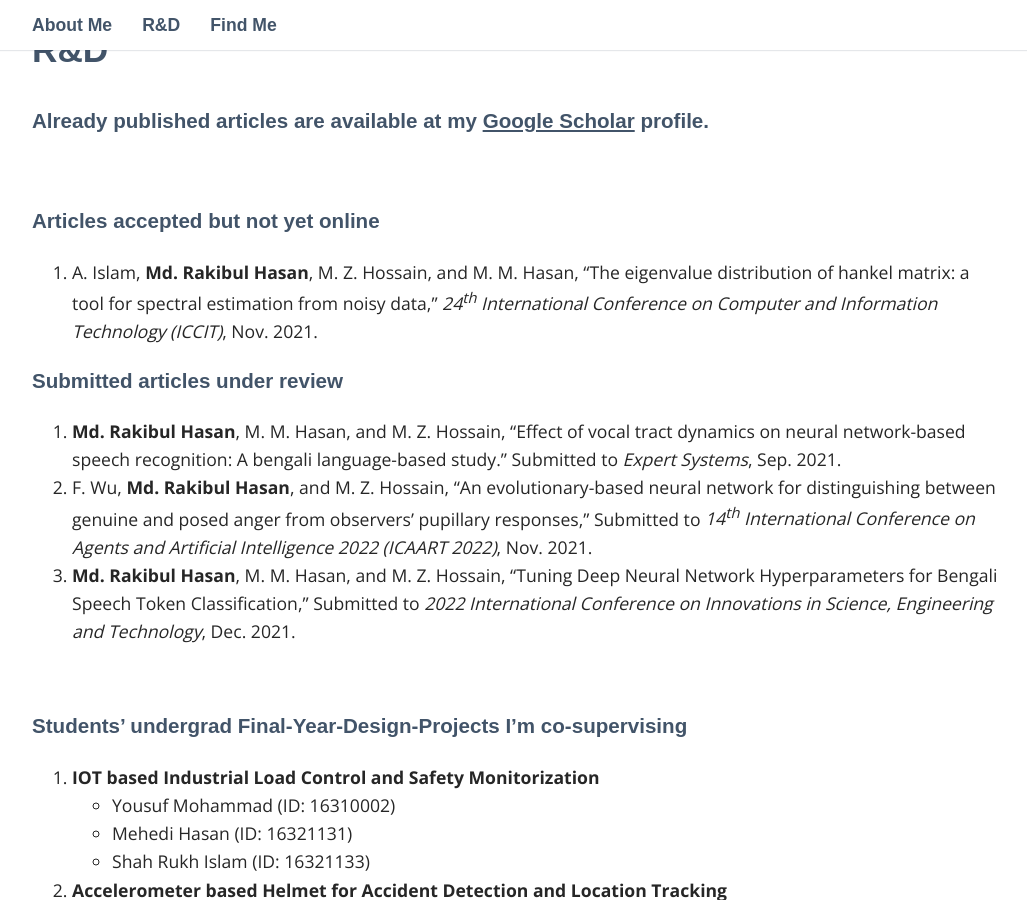
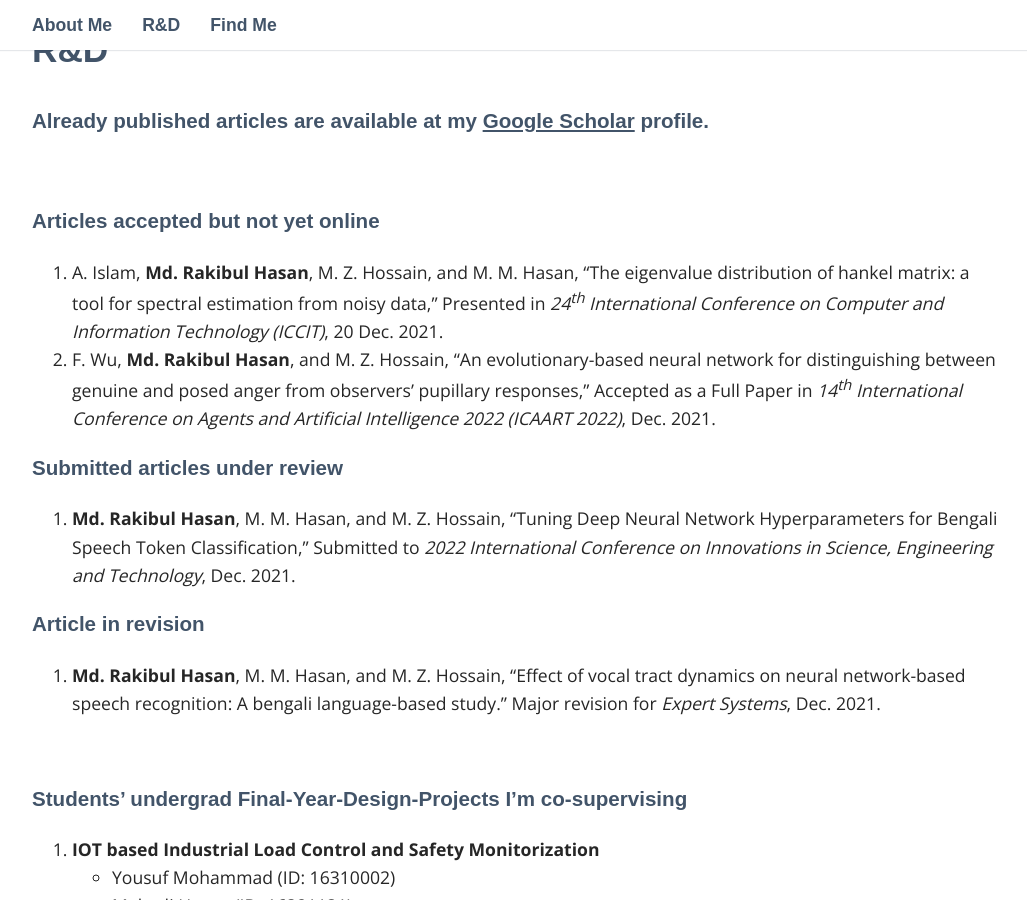
Before and after one commit to hasan-rakibul/hasan-rakibul.github.io, a Jekyll site: the page built from _pages/02_R&D.md, in a window 1280 px wide and 900 px high, scrolled down 280 px. Shown: the whole window, without its empty margins (123-1150 px from the left). Built offline with Jekyll 4.4.1, drawn with Linux system fonts in a browser that asks for light colours; some web fonts are replaced.

Commit message:
accept and revision

```diff
--- a/_pages/02_R&D.md
+++ b/_pages/02_R&D.md
@@ -9,16 +9,14 @@ permalink: /r&d/
 &nbsp;
 
 ### Articles accepted but not yet online
-1. A. Islam, **Md. Rakibul Hasan**, M. Z. Hossain, and M. M. Hasan, “The eigenvalue distribution of hankel matrix: a tool for spectral estimation from noisy data,” _24<sup>th</sup> International Conference on Computer and Information Technology (ICCIT)_, Nov. 2021.
+1. A. Islam, **Md. Rakibul Hasan**, M. Z. Hossain, and M. M. Hasan, “The eigenvalue distribution of hankel matrix: a tool for spectral estimation from noisy data,” Presented in _24<sup>th</sup> International Conference on Computer and Information Technology (ICCIT)_, 20 Dec. 2021.
+2. F. Wu, **Md. Rakibul Hasan**, and M. Z. Hossain, “An evolutionary-based neural network for distinguishing between genuine and posed anger from observers’ pupillary responses,” Accepted as a Full Paper in _14<sup>th</sup> International Conference on Agents and Artificial Intelligence 2022 (ICAART 2022)_, Dec. 2021.
 
 ### Submitted articles under review
-1. **Md. Rakibul Hasan**, M. M. Hasan, and M. Z. Hossain, “Effect of vocal tract dynamics on neural network-based speech recognition: A bengali language-based study.” Submitted to _Expert Systems_, Sep. 2021.
-2. F. Wu, **Md. Rakibul Hasan**, and M. Z. Hossain, “An evolutionary-based neural network for distinguishing between genuine and posed anger from observers’ pupillary responses,” Submitted to _14<sup>th</sup> International Conference on Agents and Artificial Intelligence 2022 (ICAART 2022)_, Nov. 2021.
-3. **Md. Rakibul Hasan**, M. M. Hasan, and M. Z. Hossain, "Tuning Deep Neural Network Hyperparameters for Bengali Speech Token Classification,” Submitted to _2022 International Conference on Innovations in Science, Engineering and Technology_, Dec. 2021.
+1. **Md. Rakibul Hasan**, M. M. Hasan, and M. Z. Hossain, "Tuning Deep Neural Network Hyperparameters for Bengali Speech Token Classification,” Submitted to _2022 International Conference on Innovations in Science, Engineering and Technology_, Dec. 2021.
 
-<!--
-### Revised manuscripts in preparation
--->
+### Article in revision
+1. **Md. Rakibul Hasan**, M. M. Hasan, and M. Z. Hossain, “Effect of vocal tract dynamics on neural network-based speech recognition: A bengali language-based study.” Major revision for _Expert Systems_, Dec. 2021.
 
 &nbsp;
 
```
